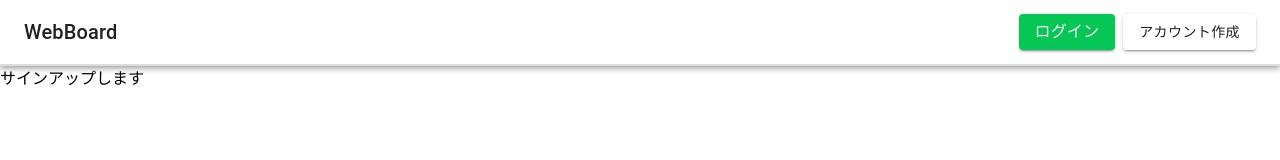
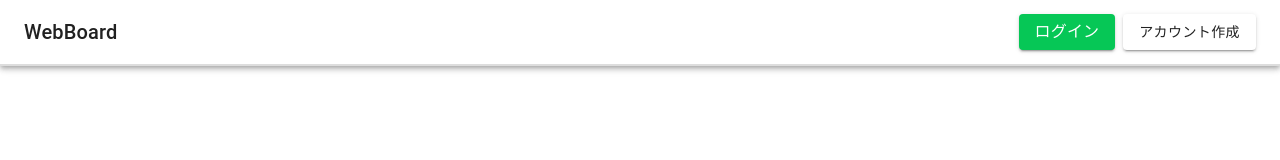
Before and after one commit to naka520/hazimete_mosafrontend, a React (Create React App) app: page /Administrator/Signup in a window 1280 px wide. Shown: the top 160 px of the page. Built offline with nearby package versions, Linux system fonts and the light colour scheme.

Commit message:
"ログイン画面の実装　ボタン配置の修正"

```diff
--- a/src/Administrator/Login.tsx
+++ b/src/Administrator/Login.tsx
@@ -84,13 +84,13 @@ const App: React.FC = () => {
               />
             </Box>
             <ThemeProvider theme={theme}>
-              <Box sx={{ paddingLeft: "80px", paddingTop: "30px" }}>
-                <Button variant="contained">アカウント作成</Button>
-              </Box>
               <Box sx={{ paddingLeft: "100px", paddingTop: "30px" }}>
                 <Button variant="contained" color="secondary">
                   <Typography color="primary">ログイン</Typography>
                 </Button>
+              </Box>
+              <Box sx={{ paddingLeft: "80px", paddingTop: "30px" }}>
+                <Button variant="contained">アカウント作成</Button>
               </Box>
             </ThemeProvider>
           </Box>
--- a/src/Administrator/Signup.tsx
+++ b/src/Administrator/Signup.tsx
@@ -18,7 +18,6 @@ function AdministratorSignup(): any {
   return (
     <div>
       <Header />
-      <p>サインアップします</p>
     </div>
     // <ThemeProvider theme={theme}></ThemeProvider>
   );
```
